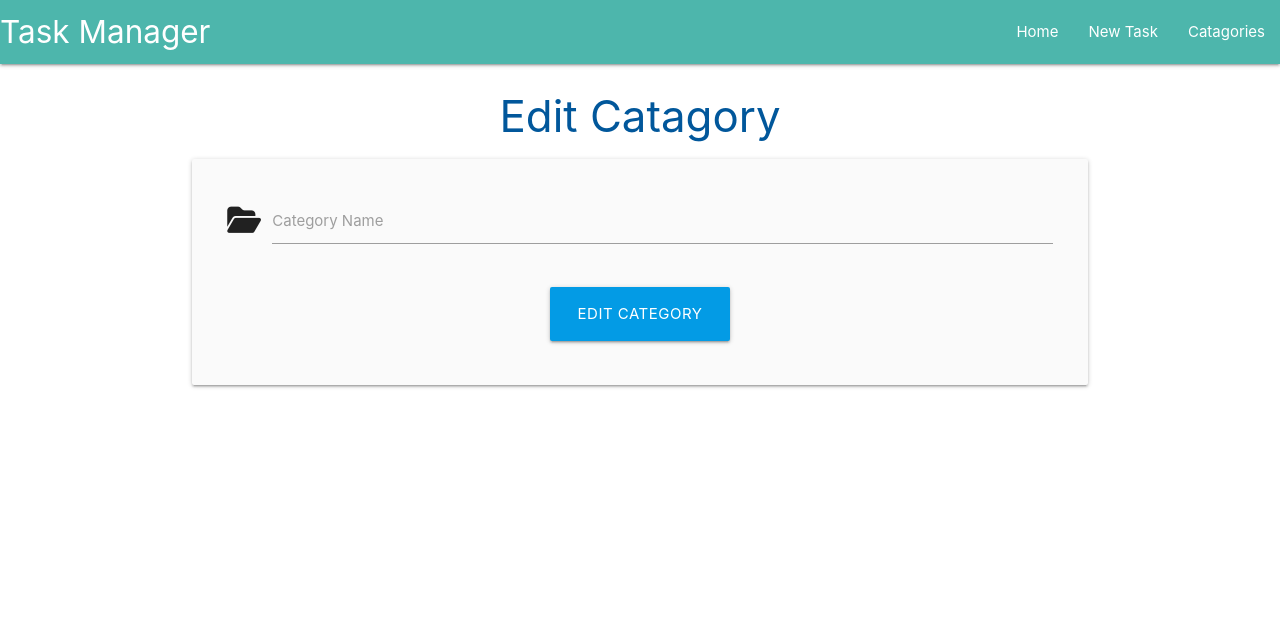
After one commit to AdelleKing/taskmanager, a Flask app: template taskmanager/templates/edit_categories.html in a window 1280 px wide. The commit adds this page. Shown: the top 625 px of the page. Run offline with Flask 2, Linux system fonts and the light colour scheme; the template is opened without the code that fills it, so the values that code supplies are empty; some libraries are stand-ins or nearby versions.

Commit message:
added edit functionality

```diff
--- a/taskmanager/templates/categories.html
+++ b/taskmanager/templates/categories.html
@@ -18,7 +18,7 @@
           <span class="card-title">{{category.category_name}}</span>
         </div>
         <div class="card-action">
-          <a href="#" class="btn green accent-4">Edit</a>
+          <a href="{{url_for('edit_categories', category_id=category.id)}}" class="btn green accent-4">Edit</a>
           <a href="#" class="btn red">Delete</a>
         </div>
       </div>
--- /dev/null
+++ b/taskmanager/templates/edit_categories.html
@@ -0,0 +1,28 @@
+{% extends "base.html" %}
+{% block content %}
+
+<h3 class ="light-blue-text text-darken-4 center-align">Edit Catagory</h3>
+<div class="row card-panel grey lighten-5">
+    <form class="col s12" method="POST" action="{{ url_for ('edit_categories', category_id=category.id)}}">
+      <!-- category name-->
+        <div class="row">
+        <div class="input-field col s12">
+          <i class="fa-solid fa-folder-open prefix"></i>
+          <input id="category_name" name="category_name" value="{{ category.category_name}}" minlength="3" maxlength="25" type="text" class="validate" required>
+          <label for="category_name">Category Name</label>
+        </div>
+      </div>
+      <!-- submit button-->
+      <div class="row">
+        <div class=" col s12 center-align">
+          <button type="submit" class="btn-large light-blue darken-1">
+            Edit category
+          </button>
+        </div>
+      </div>
+    </form>
+  </div>
+
+</div>
+
+{% endblock %}
```
Also changed, not shown: taskmanager/routes.py (+11 -0 lines).
